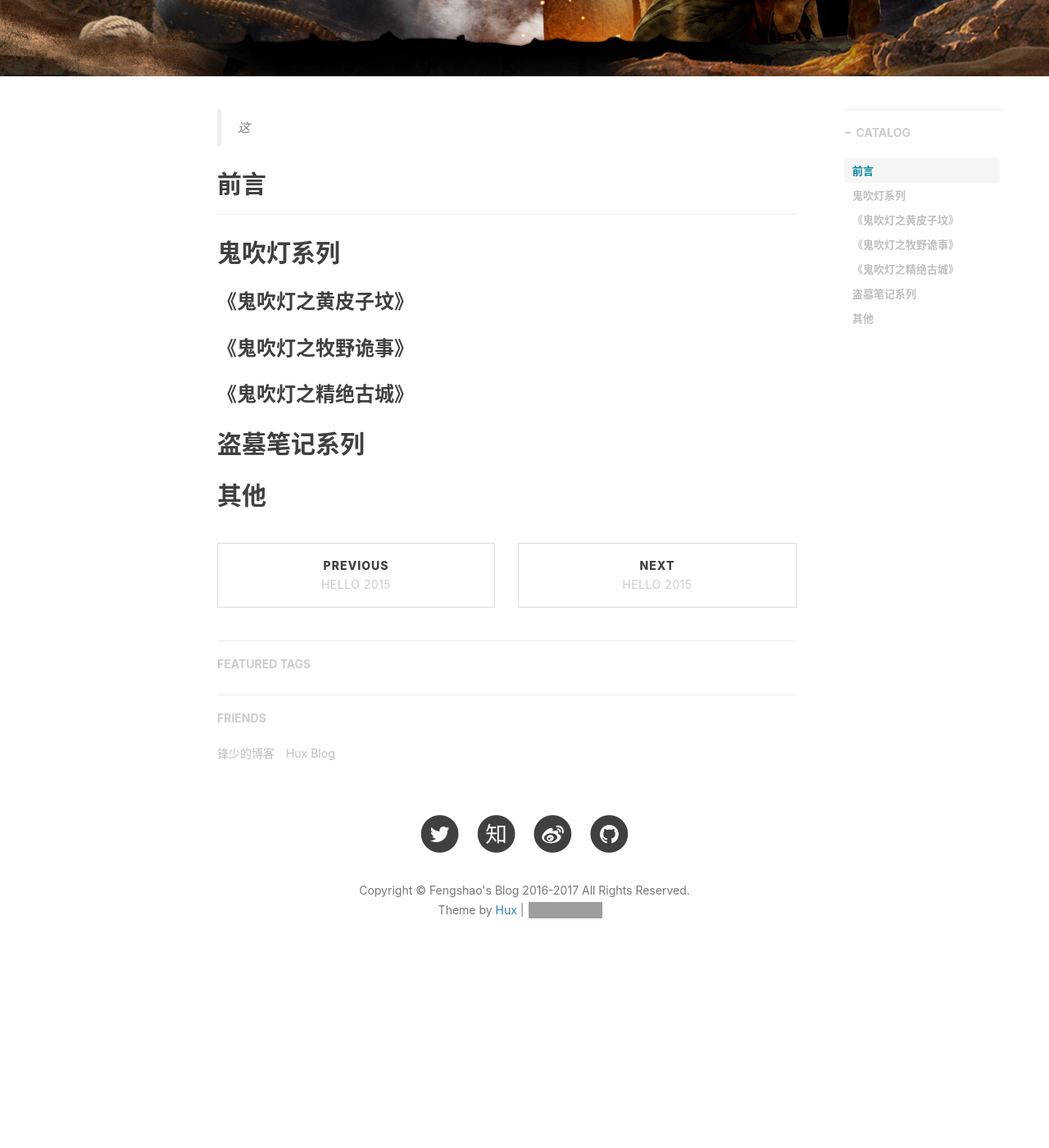
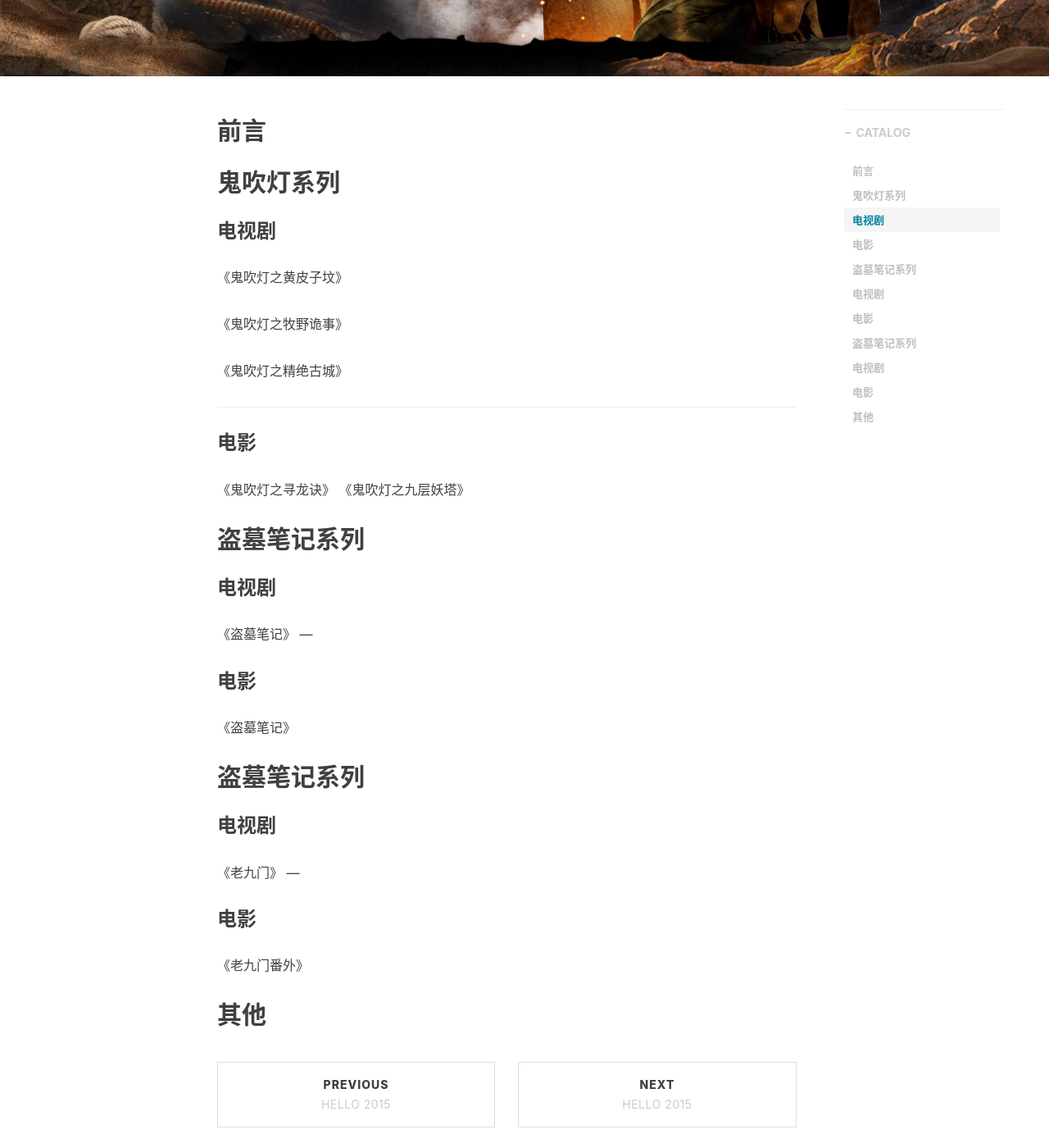
Before and after one commit to liushaofeng89/blog, a Jekyll site: the page built from _posts/2017-09-03-stealing-graves-tv-film.markdown, in a window 1280 px wide and 1400 px high, scrolled down 430 px. Shown: the whole window at 82% size. Built offline with Jekyll 4.4.1, drawn with Linux system fonts in a browser that asks for light colours; nearby versions of some CDN libraries; comment, search, counter and statistics services are not loaded; before the commit the page ends 1644 px from its top, so only the background shows below that; grey boxes are pictures that could not be loaded.

Commit message:
更新文章

```diff
--- a/_posts/2017-09-03-stealing-graves-tv-film.markdown
+++ b/_posts/2017-09-03-stealing-graves-tv-film.markdown
@@ -17,23 +17,46 @@ tags:
     - 大粽子
 ---
 
-> 这
 
 ## 前言
 
----
+
 
 
 
 ## 鬼吹灯系列
 
-### 《鬼吹灯之黄皮子坟》
-### 《鬼吹灯之牧野诡事》
-### 《鬼吹灯之精绝古城》
+### 电视剧
+《鬼吹灯之黄皮子坟》
+
+《鬼吹灯之牧野诡事》
+
+《鬼吹灯之精绝古城》
+
+---
+### 电影
+《鬼吹灯之寻龙诀》 《鬼吹灯之九层妖塔》
+
 
 
 ## 盗墓笔记系列
 
+### 电视剧
+《盗墓笔记》
+---
+
+### 电影
+《盗墓笔记》
+
+
+## 盗墓笔记系列
+
+### 电视剧
+《老九门》
+---
+
+### 电影
+《老九门番外》
 
 
 ## 其他
```
